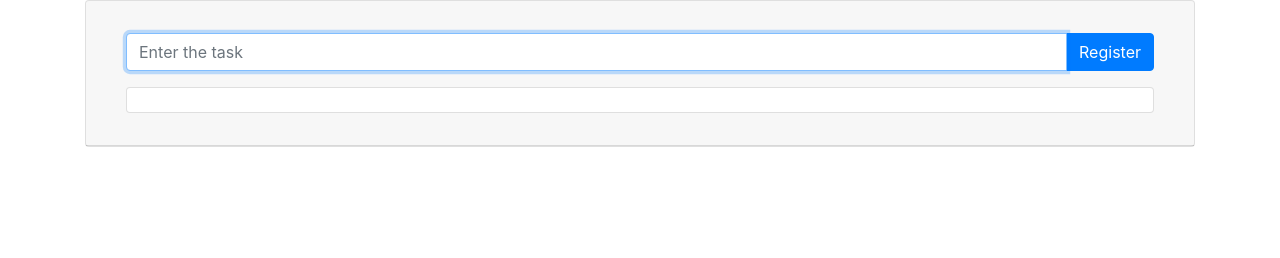
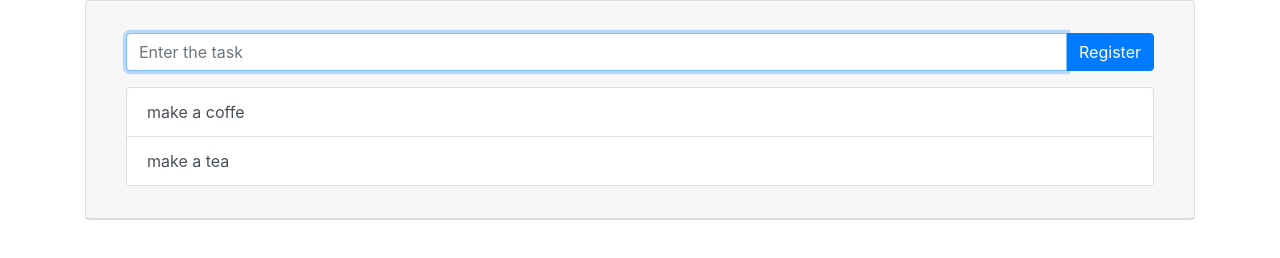
Before and after one commit to alexandrepalmag/Task-List-JavaScript, a plain HTML site: page index.html in a window 1280 px wide. Drawn offline with nearby package versions, Linux system fonts and the light colour scheme.

Commit message:
Adds the list item to the list

```diff
--- a/index.html
+++ b/index.html
@@ -22,7 +22,7 @@
                         </div>
                     </div>
                     <ul id="list" class="list-group">
-                        <li class="list-group-item list-group-item-action"></li>
+                        <!-- <li class="list-group-item list-group-item-action"></li> -->
                     </ul>
                 </div>
             </div>
--- a/js/main.js
+++ b/js/main.js
@@ -19,8 +19,14 @@ function renderTasks() {
         //Add classes to the list item
         itemList.setAttribute('class', 'list-group-item list-group-item-action')
 
-        //
+        //Creates text
         let itemText = document.createTextNode(task)
+
+        //Adds text to the list item
+        itemList.appendChild(itemText)
+
+        //Adds the list item to the list
+        listTotal.appendChild(itemList)
 
     }
 
```
